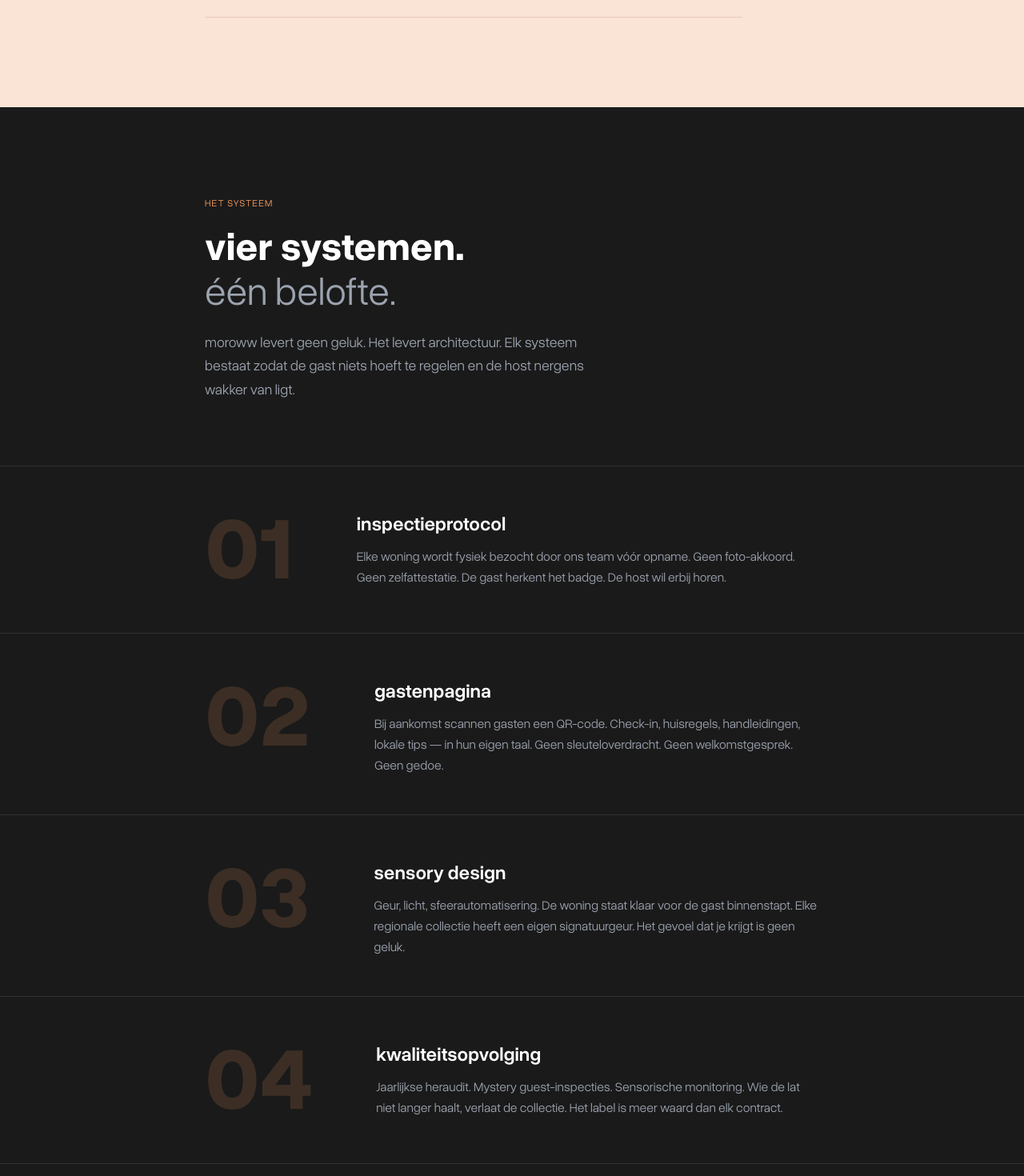
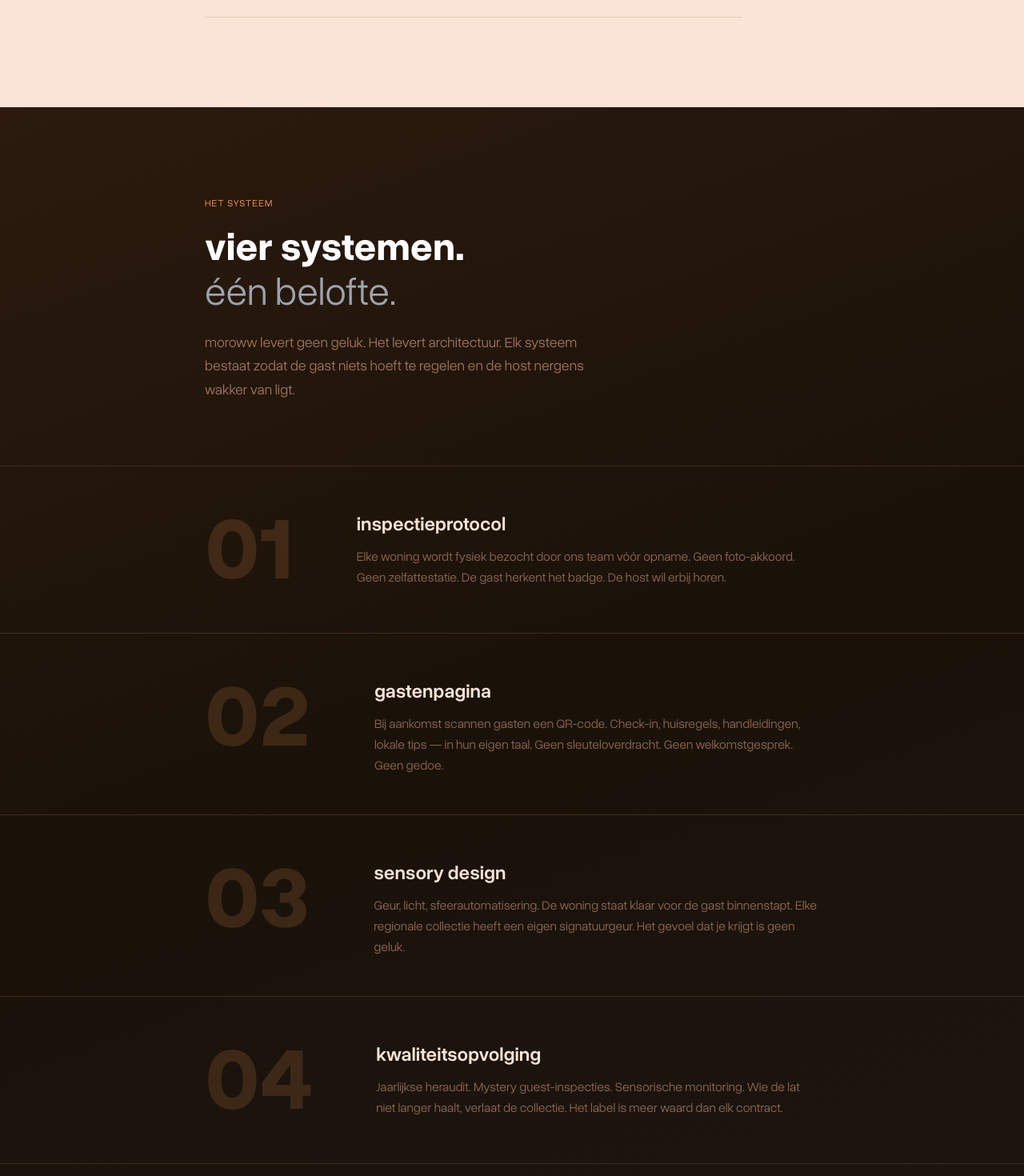
Before and after one commit to MOROWW8793/moroww-web, a Next.js app: page /over-moroww in a window 1280 px wide. Shown: the part 2120-3590 px from the top of the page at 80% size. Built offline with nearby package versions, Linux system fonts and the light colour scheme.

Commit message:
style: warm gradient and brand colors for systeem section
Co-Authored-By: Claude Sonnet 4.6 <noreply@anthropic.com>

```diff
--- a/app/(main)/over-moroww/OverMorowwContent.tsx
+++ b/app/(main)/over-moroww/OverMorowwContent.tsx
@@ -142,7 +142,7 @@ export function OverMorowwContent() {
       </section>
 
       {/* ── SECTIE 3 — HET SYSTEEM (donker) ── */}
-      <section className="w-full bg-[#1A1A1A] py-28">
+      <section className="w-full py-28" style={{ background: 'linear-gradient(160deg, #2C1A0E 0%, #1A1209 50%, #1C1510 100%)' }}>
         <motion.div
           {...fadeUp}
           className="max-w-4xl mx-auto px-6 md:px-16 mb-20"
@@ -154,7 +154,7 @@ export function OverMorowwContent() {
             vier systemen.<br />
             <span className="font-light text-[#9CA3AF]">één belofte.</span>
           </h2>
-          <p className="mt-5 text-lg text-[#9CA3AF] max-w-lg leading-relaxed">
+          <p className="mt-5 text-lg font-normal text-[#C08D6E]/80 max-w-lg leading-relaxed">
             moroww levert geen geluk. Het levert architectuur. Elk systeem bestaat
             zodat de gast niets hoeft te regelen en de host nergens wakker van ligt.
           </p>
@@ -165,7 +165,7 @@ export function OverMorowwContent() {
             key={item.nr}
             {...fadeUp}
             transition={{ duration: 0.4, ease: "easeOut", delay: i * 0.07 }}
-            className="w-full border-t border-white/10"
+            className="w-full border-t border-[#C08D6E]/20"
           >
             <div className="max-w-4xl mx-auto px-6 md:px-16 py-12 flex items-start gap-8 md:gap-20">
               <span
@@ -176,13 +176,13 @@ export function OverMorowwContent() {
               </span>
               <div className="flex-1 pt-2">
                 <p className="text-xs uppercase tracking-widest text-[#FEA05E] mb-3 md:hidden">{item.nr}</p>
-                <h3 className="text-xl md:text-2xl font-semibold text-white mb-3">{item.titel}</h3>
-                <p className="text-base leading-relaxed text-[#9CA3AF]">{item.tekst}</p>
+                <h3 className="text-xl md:text-2xl font-semibold text-[#FAE4D6] mb-3">{item.titel}</h3>
+                <p className="text-base font-normal leading-relaxed text-[#C08D6E]/70">{item.tekst}</p>
               </div>
             </div>
           </motion.div>
         ))}
-        <div className="border-b border-white/10" />
+        <div className="border-b border-[#C08D6E]/20" />
       </section>
 
       {/* ── SECTIE 4 — DE STANDAARD (gespiegeld) ── */}
```
